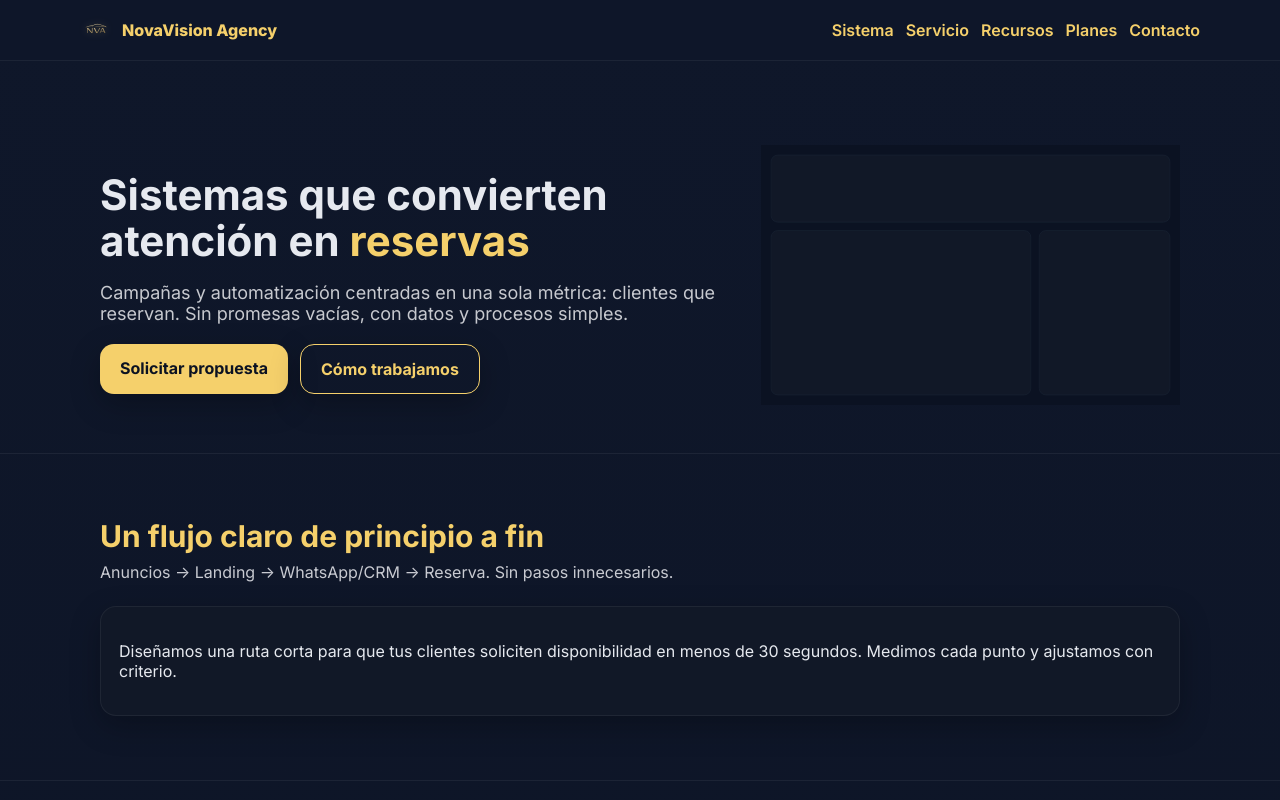
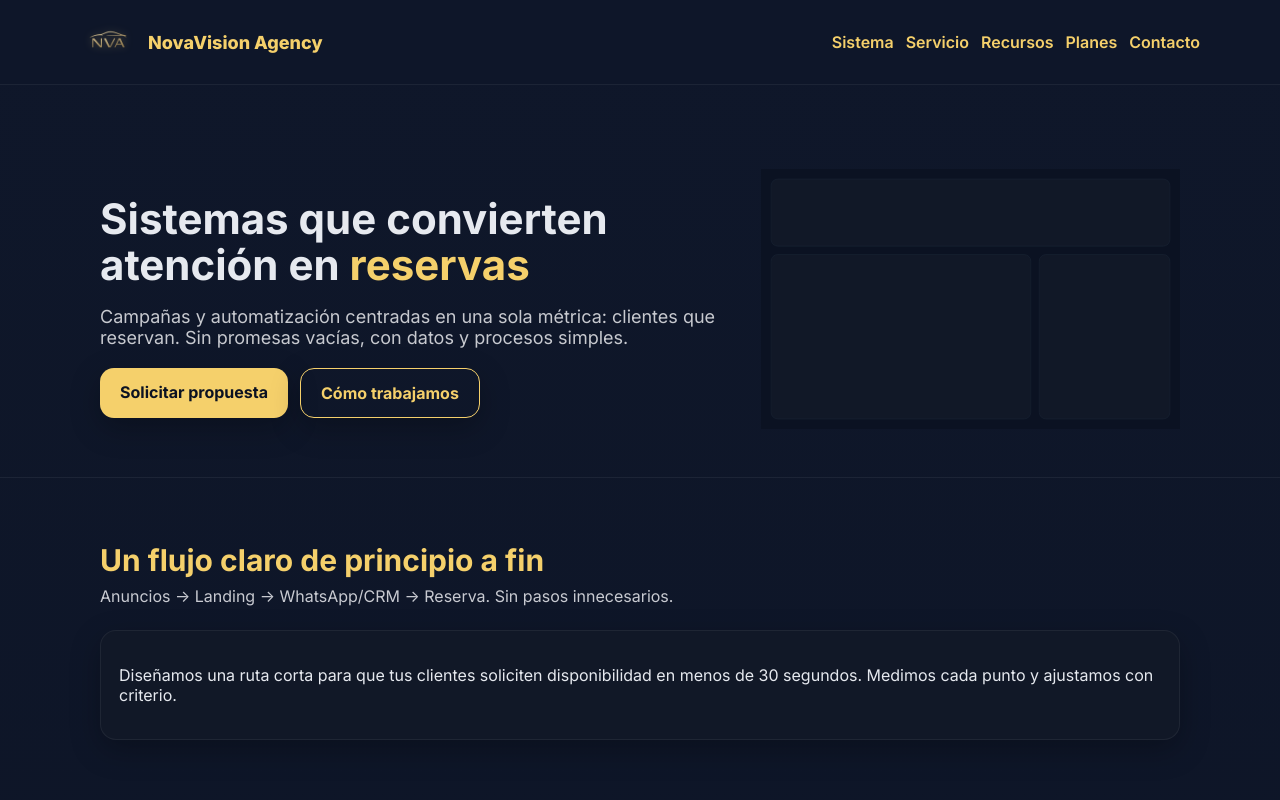
Before and after one commit to alexxgv11/NovaVision-Agency, a plain HTML site: page index.html in a window 1280 px wide. Shown: the top 800 px of the page. Drawn offline with Linux system fonts and the light colour scheme.

Commit message:
Update index.html

```diff
--- a/index.html
+++ b/index.html
@@ -76,12 +76,13 @@
     .logo{
       display:flex;
       align-items:center;
-      gap:10px;
+      gap:12px;
       font-weight:800;
-      color:var(--gold)
+      color:var(--gold);
+      font-size:18px;
     }
     .logo-img{
-      height:32px;
+      height:56px;
       width:auto;
       display:block;
       filter:drop-shadow(0 0 4px rgba(245,208,107,0.35));
```
